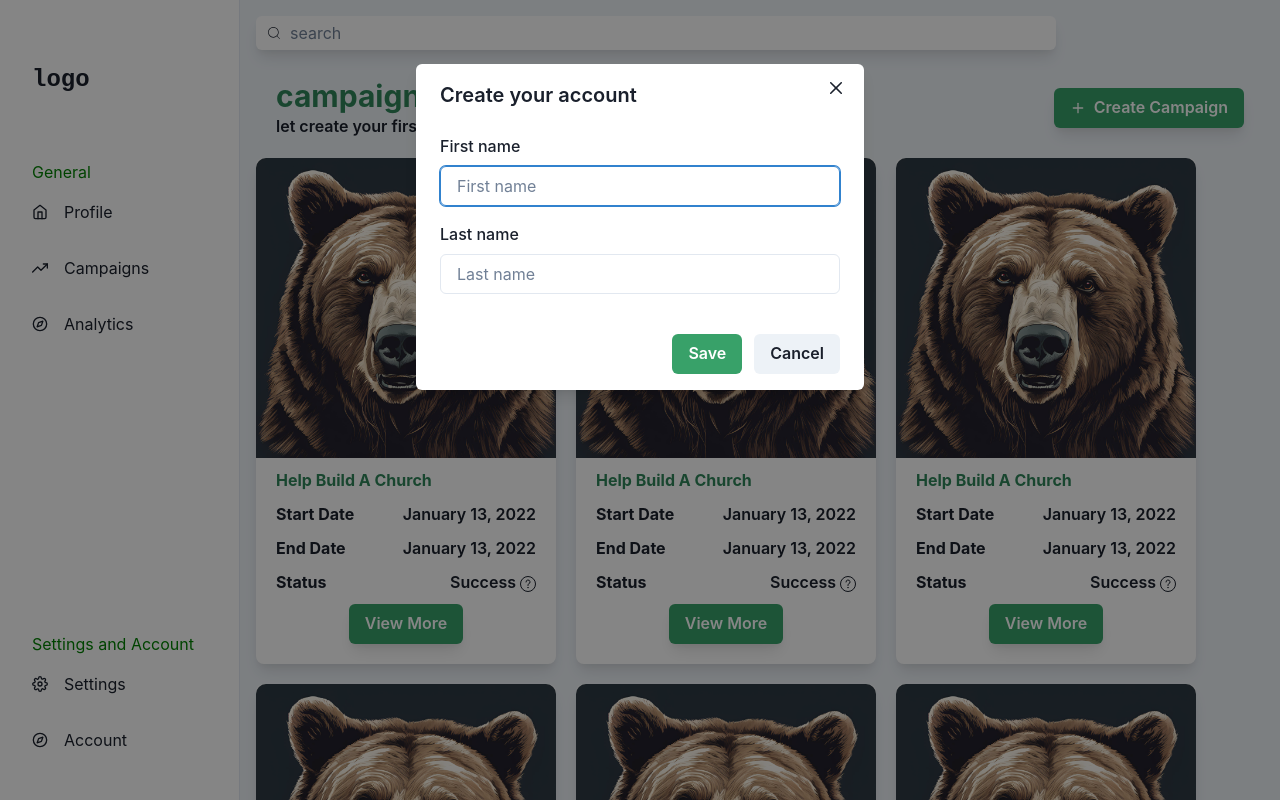
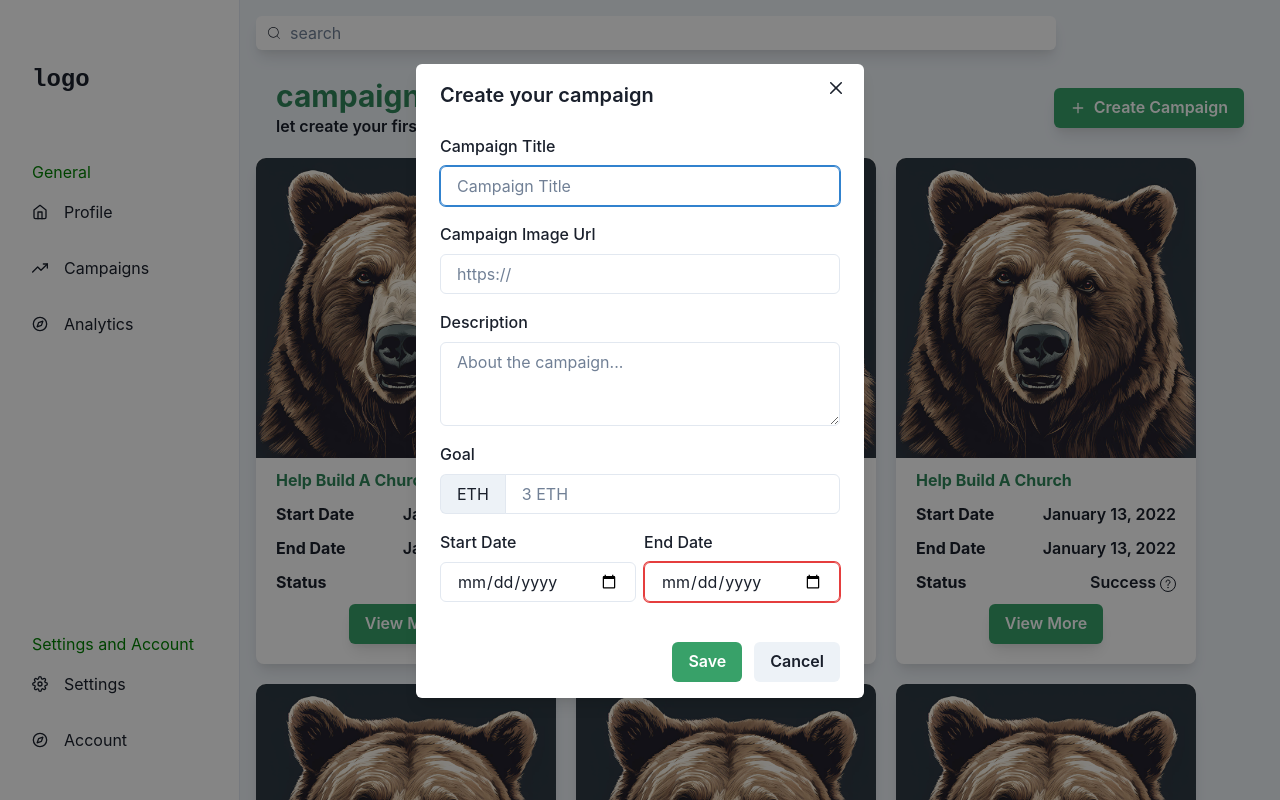
Before and after one commit to Orsini13/Letsfund, a Next.js app: page /campaigns in a window 1280 px wide. Both pictures are taken after a click on the button "Create Campaign". Shown: the top 800 px of the page. Built offline with nearby package versions, Linux system fonts and the light colour scheme.

Commit message:
This adds form modal elemnts

```diff
--- a/Components/formModal.jsx
+++ b/Components/formModal.jsx
@@ -1,8 +1,24 @@
-import { Button, FormControl, FormLabel, Input, Modal, ModalBody, ModalCloseButton, ModalContent, ModalFooter, ModalHeader, ModalOverlay } from '@chakra-ui/react';
+import { Button, FormControl, FormLabel, HStack, Input, InputGroup, InputLeftAddon, Modal, ModalBody, ModalCloseButton, ModalContent, ModalFooter, ModalHeader, ModalOverlay, Textarea } from '@chakra-ui/react';
 import React from 'react'
 
 function FormModal({isOpen, onClose}) {
     const initialRef = React.useRef(null);
+    const [formValue, setFormValue] = React.useState({
+        title: '',
+        image: '',
+        description: '',
+        goal: '',
+        start: '',
+        end: ''
+    });
+
+    const handleChange = (e) => {
+        const {name, value} = e.target;
+        setFormValue({...formValue, [name]: value});
+    }
+
+    const isDateError = Number(formValue.end) <= Number(formValue.start);
+
   return (
     <Modal
         initialFocusRef={initialRef}
@@ -12,18 +28,42 @@ function FormModal({isOpen, onClose}) {
       >
         <ModalOverlay />
         <ModalContent>
-          <ModalHeader>Create your account</ModalHeader>
+          <ModalHeader>Create your campaign</ModalHeader>
           <ModalCloseButton />
           <ModalBody pb={6}>
             <FormControl>
-              <FormLabel>First name</FormLabel>
-              <Input ref={initialRef} placeholder='First name' />
+              <FormLabel requiredIndicator>Campaign Title</FormLabel>
+              <Input ref={initialRef} name='title' placeholder='Campaign Title' required value={formValue.title} onChange={handleChange}/>
             </FormControl>
 
             <FormControl mt={4}>
-              <FormLabel>Last name</FormLabel>
-              <Input placeholder='Last name' />
+              <FormLabel requiredIndicator>Campaign Image Url</FormLabel>
+              <Input name='image' placeholder='https://' value={formValue.image} onChange={handleChange}/>
             </FormControl>
+
+            <FormControl mt={4}>
+              <FormLabel requiredIndicator>Description</FormLabel>
+              <Textarea name='description' placeholder='About the campaign...' rows={3} value={formValue.description} onChange={handleChange}/>
+            </FormControl>
+
+            <FormControl mt={4}>
+              <FormLabel requiredIndicator>Goal</FormLabel>
+              <InputGroup>
+                <InputLeftAddon>ETH</InputLeftAddon>
+              <Input type='number' name='goal' placeholder='3 ETH' value={formValue.goal} onChange={handleChange}/>
+              </InputGroup>
+            </FormControl>
+
+            <HStack w={'100%'} alignItems={'center'} justifyContent={'space-between'} mt={4}>
+            <FormControl>
+              <FormLabel requiredIndicator>Start Date</FormLabel>
+              <Input type='date' name='start' value={formValue.start} onChange={handleChange}/>
+            </FormControl>
+            <FormControl isInvalid={isDateError}>
+              <FormLabel requiredIndicator>End Date</FormLabel>
+              <Input type='date' name='end' value={formValue.end} onChange={handleChange}/>
+            </FormControl>
+            </HStack>
           </ModalBody>
 
           <ModalFooter>
```
